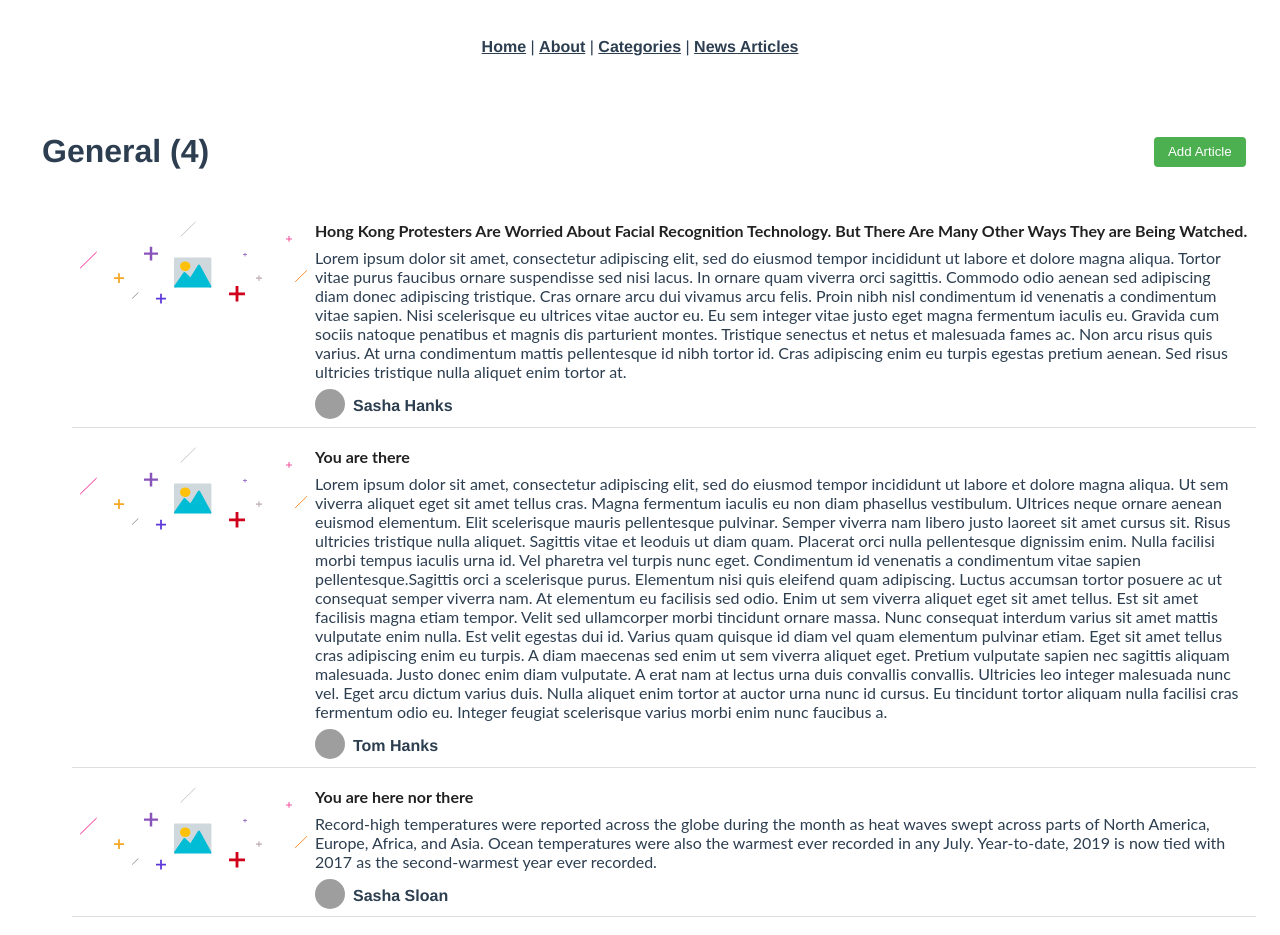
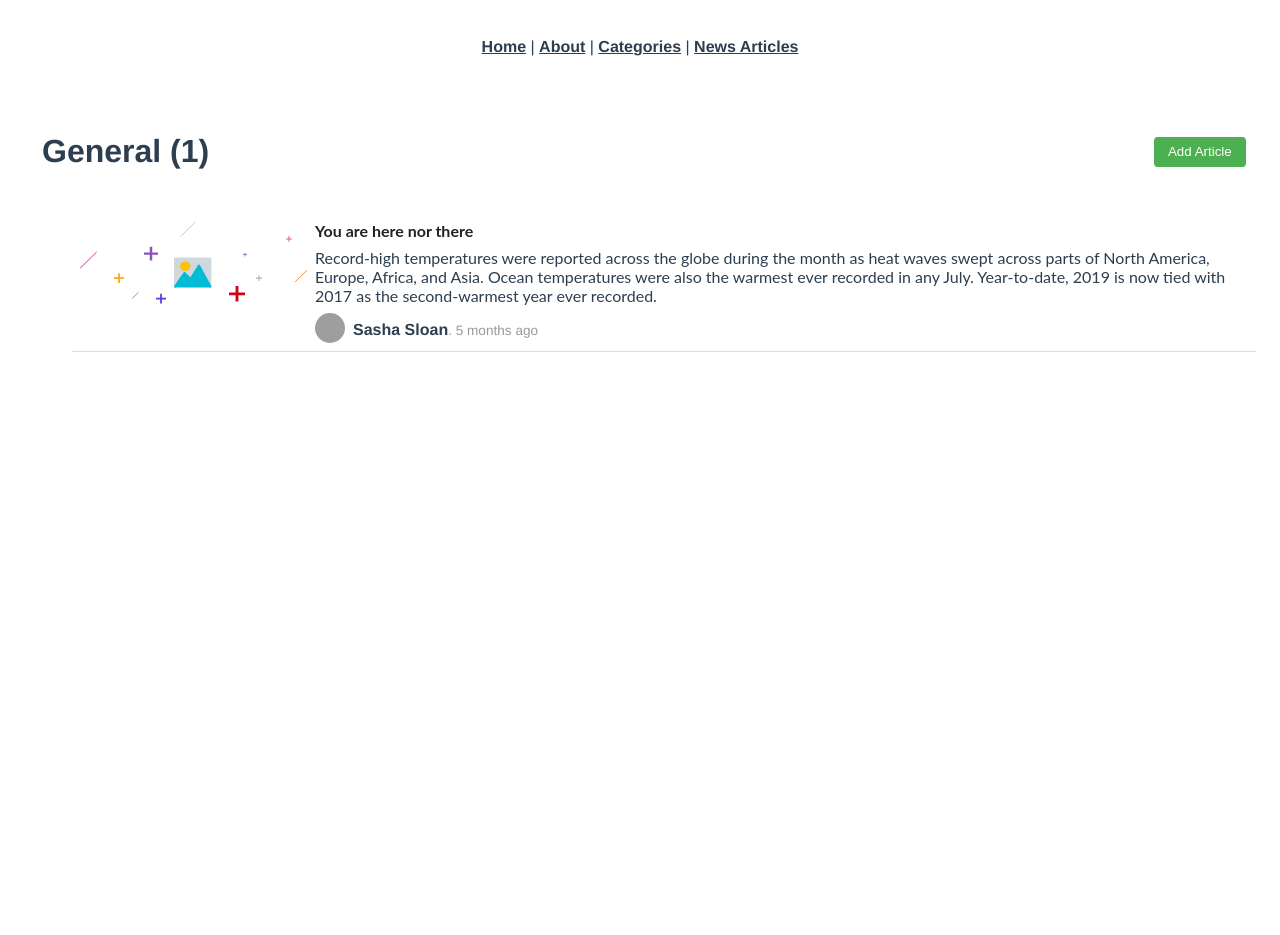
Before and after one commit to rethes/news-web, a Vue app: page /#/categories/1/posts in a window 1280 px wide. Shown: the top 935 px of the page. After the commit the page ends 800 px from the top, so only its background shows below. Built offline with nearby package versions, Linux system fonts and the light colour scheme; grey boxes are pictures that could not be loaded; what vue-toastr-2 would draw is missing.

Commit message:
feat(categories): view latest items first
- view latest articles and categories first

[Finishes #168063210]

```diff
--- a/src/assets/scss/components/view-post.scss
+++ b/src/assets/scss/components/view-post.scss
@@ -37,7 +37,6 @@
   padding: 10px;
 }
 
-
 .posts-list-links {
   color: #2c3e50;
   text-decoration: none;
@@ -66,11 +65,20 @@
   font-weight: 600;
 }
 
+.article-timestamps {
+  font-size: 0.85rem;
+  color: #999;
+}
+
 .posts-list-content-values {
   padding: 0 0 0 .5em;
   vertical-align: top;
   display: table-cell;
   text-align: left;
+  &__title {
+    font-size: 0.95rem;
+    color: #999;
+  }
 }
 
 .posts-list-content-header {
--- a/src/components/Categories/categories.vue
+++ b/src/components/Categories/categories.vue
@@ -35,7 +35,7 @@
           <router-link :to="`/categories/${category.id}/edit`">
             <button class="action-buttons__edit"> Edit </button>
           </router-link>
-          <button class="action-buttons__delete" @click="remove(category.id)">
+          <button class="action-buttons__delete" @click="remove(category)">
             Delete
           </button>
         </div>
@@ -55,25 +55,30 @@ export default {
   name: 'Categories',
   data() {
     return {
-      categories: fixtures.categories,
+      categories: [],
       posts: fixtures.posts,
       categoryId: '',
       isEditMode: false,
       remainingPosts: [],
     };
   },
+  async created() {
+    this.categories = fixtures.categories.sort(
+      (a, b) => (new Date(a.updatedAt) < new Date(b.updatedAt) ? 1 : -1),
+    );
+  },
   methods: {
     // function to delete data
-    remove(selectedCategoryId) {
+    remove(selectedCategory) {
       // find all category post with the index
       const childPosts = this.posts.filter(
-        post => Number(post.categoryId) === Number(selectedCategoryId),
+        post => post.categoryId === selectedCategory.id,
       );
       this.remainingPosts.push(childPosts);
 
-      const index = this.categories.findIndex(category => category.id === selectedCategoryId);
+      const index = this.categories.findIndex(category => category.id === selectedCategory.id);
       this.categories.splice(index, 1);
-      this.$toastr.success('Category successfully deleted');
+      this.$toastr.success('deleted successfully', `${selectedCategory.title}`);
     },
   },
 };
--- a/src/components/CategoryPosts/CategoryPosts.vue
+++ b/src/components/CategoryPosts/CategoryPosts.vue
@@ -12,7 +12,10 @@
       </div>
     </div>
 
-    <Post-list-content :posts=" categoryPosts" v-if=" categoryPosts.length > 0"/>
+    <Post-list-content
+      :posts="categoryPosts"
+      :categoryTitle="null"
+      v-if=" categoryPosts.length > 0"/>
     <div v-else>
       <h3 class="posts-list-heading"> No Articles Found </h3>
     </div>
@@ -47,11 +50,16 @@ export default {
   methods: {
     // Get the posts for the particular category
     getPosts() {
-      return this.posts.filter(post => Number(post.categoryId) === Number(this.categoryId));
+      const categoryPosts = this.posts.filter(
+        post => post.categoryId === this.categoryId,
+      );
+      return categoryPosts.sort(
+        (a, b) => (new Date(a.updatedAt) < new Date(b.updatedAt) ? 1 : -1),
+      );
     },
 
     getACategory() {
-      return this.categories.find(category => Number(category.id) === Number(this.categoryId));
+      return this.categories.find(category => category.id === this.categoryId);
     },
   },
 };
--- a/src/components/PostView/PostView.vue
+++ b/src/components/PostView/PostView.vue
@@ -61,7 +61,7 @@
       </div>
       <div class="post-container-grid-main" v-else>
         <h1 class="posts-article-heading"></h1>
-        Currently Experiencing Difficulties
+        Article Not Found
       </div>
     </div>
   </div>
@@ -95,31 +95,30 @@ export default {
   methods: {
     // Get the post
     getPost() {
-      return fixtures.posts.find(post => Number(post.id) === Number(this.postId));
+      return this.posts.find(post => post.id === this.postId);
     },
     // Get category
     getCategory() {
-      return this.categories.find(category => Number(category.id) === Number(this.categoryId));
+      return this.categories.find(category => category.id === this.categoryId);
     },
     // return custom date format
-    postTimestamp: postTime => moment(postTime)
-      .format('LLL Z'),
+    postTimestamp: postTime => moment(postTime).format('LLL Z'),
     // function to delete data
     remove(selectedPost) {
-      const index = this.posts.findIndex(post => Number(post.id) === Number(selectedPost.id));
+      const index = this.posts.findIndex(post => post.id === selectedPost.id);
       this.posts.splice(index, 1);
       this.$router.go(-1);
-      this.$toastr.info('deleted successfully', `${selectedPost.title}`);
+      this.$toastr.success('deleted successfully', `${selectedPost.title}`);
     },
     // function to send data to bin
     archive(selectedPost) {
-      const index = this.posts.findIndex(post => Number(post.id) === Number(selectedPost.id));
+      const index = this.posts.findIndex(post => post.id === selectedPost.id);
       const archivePost = this.posts[index];
 
       this.bin.push(archivePost);
       this.posts.splice(index, 1);
       this.$router.push('/posts');
-      this.$toastr.info('archived successfully', `${selectedPost.title}`);
+      this.$toastr.success('archived successfully', `${selectedPost.title}`);
     },
   },
 };
--- a/src/components/Posts/create/CreatePosts.vue
+++ b/src/components/Posts/create/CreatePosts.vue
@@ -131,11 +131,11 @@ export default {
     },
 
     getACategory() {
-      return this.categories.find(category => Number(category.id) === Number(this.categoryId));
+      return this.categories.find(category => category.id === this.categoryId);
     },
 
     getPost() {
-      return this.posts.find(post => Number(post.id) === Number(this.postId));
+      return this.posts.find(post => post.id === this.postId);
     },
   },
 };
--- a/src/components/Posts/posts.vue
+++ b/src/components/Posts/posts.vue
@@ -11,7 +11,10 @@
       </div>
     </div>
 
-    <Post-list-content :posts="posts" v-if="posts.length > 0"/>
+    <Post-list-content
+      :posts="posts"
+      :categoryTitle="categoryTitle"
+      v-if="posts.length > 0"/>
     <div v-else>
       <h3 class="posts-list-heading"> No Articles Found </h3>
     </div>
@@ -50,12 +53,19 @@ export default {
   },
   data() {
     return {
-      posts: fixtures.posts,
+      posts: [],
       categories: fixtures.categories,
       categoryId: 1,
+      categoryTitle: 'Category Title',
       bin: [],
     };
   },
+  async created() {
+    this.posts = fixtures.posts.sort(
+      (a, b) => (new Date(a.updatedAt) < new Date(b.updatedAt) ? 1 : -1),
+    );
+  },
+
 };
 </script>
 
--- a/src/components/common/postListContent.vue
+++ b/src/components/common/postListContent.vue
@@ -7,7 +7,13 @@
             <img src="../../assets/images/Album-create.svg"/>
           </div>
           <div class="posts-list-content-values">
-            <div class="posts-list-content-header">{{ post.title }}</div>
+            <div
+              class="posts-list-content-values__title">
+              {{categoryTitle}}
+            </div>
+            <div class="posts-list-content-header">
+              {{ post.title }}
+            </div>
             <div class="posts-list-content-description">
               {{ post.description }}
             </div>
@@ -18,6 +24,9 @@
               <span class="user-name">
                 {{ post.author.name }}
               </span>
+              <span class="article-timestamps" >
+              . {{ postTimestamp( post.updatedAt) }}
+              </span>
             </div>
           </div>
         </div>
@@ -27,8 +36,15 @@
 </template>
 
 <script>
+// third party libraries
+import moment from 'moment';
+
 export default {
-  props: { posts: Array },
+  props: { posts: Array, categoryTitle: String },
+  methods: {
+    // return custom date format
+    postTimestamp: postTime => moment(postTime).fromNow(),
+  },
 };
 </script>
 
--- a/src/data/fixtures.js
+++ b/src/data/fixtures.js
@@ -3,7 +3,7 @@ const posts = [
     id: '1',
     title: 'Hong Kong Protesters Are Worried About Facial Recognition Technology. But There Are Many Other Ways They are Being Watched.',
     description: 'Lorem ipsum dolor sit amet, consectetur adipiscing elit, sed do eiusmod tempor incididunt ut labore et dolore magna aliqua. Tortor vitae purus faucibus ornare suspendisse sed nisi lacus. In ornare quam viverra orci sagittis. Commodo odio aenean sed adipiscing diam donec adipiscing tristique. Cras ornare arcu dui vivamus arcu felis. Proin nibh nisl condimentum id venenatis a condimentum vitae sapien. Nisi scelerisque eu ultrices vitae auctor eu. Eu sem integer vitae justo eget magna fermentum iaculis eu. Gravida cum sociis natoque penatibus et magnis dis parturient montes. Tristique senectus et netus et malesuada fames ac. Non arcu risus quis varius. At urna condimentum mattis pellentesque id nibh tortor id. Cras adipiscing enim eu turpis egestas pretium aenean. Sed risus ultricies tristique nulla aliquet enim tortor at.',
-    categoryId: '1',
+    categoryId: '5',
     author: {
       name: 'Sasha Hanks',
       image: 'https://res.cloudinary.com/do8ik6qe5/image/upload/v1553545763/todo-app/2019-03-25T20:29:21.742Z.jpg',
@@ -33,7 +33,7 @@ const posts = [
       + 'malesuada nunc vel. Eget arcu dictum varius duis. Nulla aliquet enim tortor at auctor urna'
       + ' nunc id cursus. Eu tincidunt tortor aliquam nulla facilisi cras fermentum odio eu. Integer'
       + ' feugiat scelerisque varius morbi enim nunc faucibus a.',
-    categoryId: '1',
+    categoryId: '2',
     author: {
       name: 'Tom Hanks',
       image: 'https://res.cloudinary.com/do8ik6qe5/image/upload/v1553549313/todo-app/2019-03-25T21:28:25.680Z.png',
@@ -55,14 +55,14 @@ const posts = [
   },
   {
     id: '5',
-    title: 'You are here nor there',
+    title: 'Lorem Ipsum Generator, Generate Lorem Ipsum placeholder text. Select the number of characters, words, sentences or paragraphs, and hit generate!',
     description: 'This calls for a CSS component. A CSS component is a style or collection of styles'
       + ' which we can apply using classes, often on top of a few different types of HTML elements. '
       + 'You may be familiar with this concept from CSS frameworks like Bootstrap or Foundation.'
       + 'This calls for a CSS component. A CSS component is a style or collection of styles which we '
       + 'can apply using classes, often on top of a few different types of HTML elements. You may be'
       + ' familiar with this concept from CSS frameworks like Bootstrap or Foundation.',
-    categoryId: '1',
+    categoryId: '3',
     author: {
       name: 'Julia Reinstein',
       image: 'https://resizing.flixster.com/KTWpfcuLuaAeZelLpy_d89w-x2Q=/300x300/v1.cjs1MDIyNTtqOzE4MTM1OzEyMDA7MjI4NzszMDAw',
```
